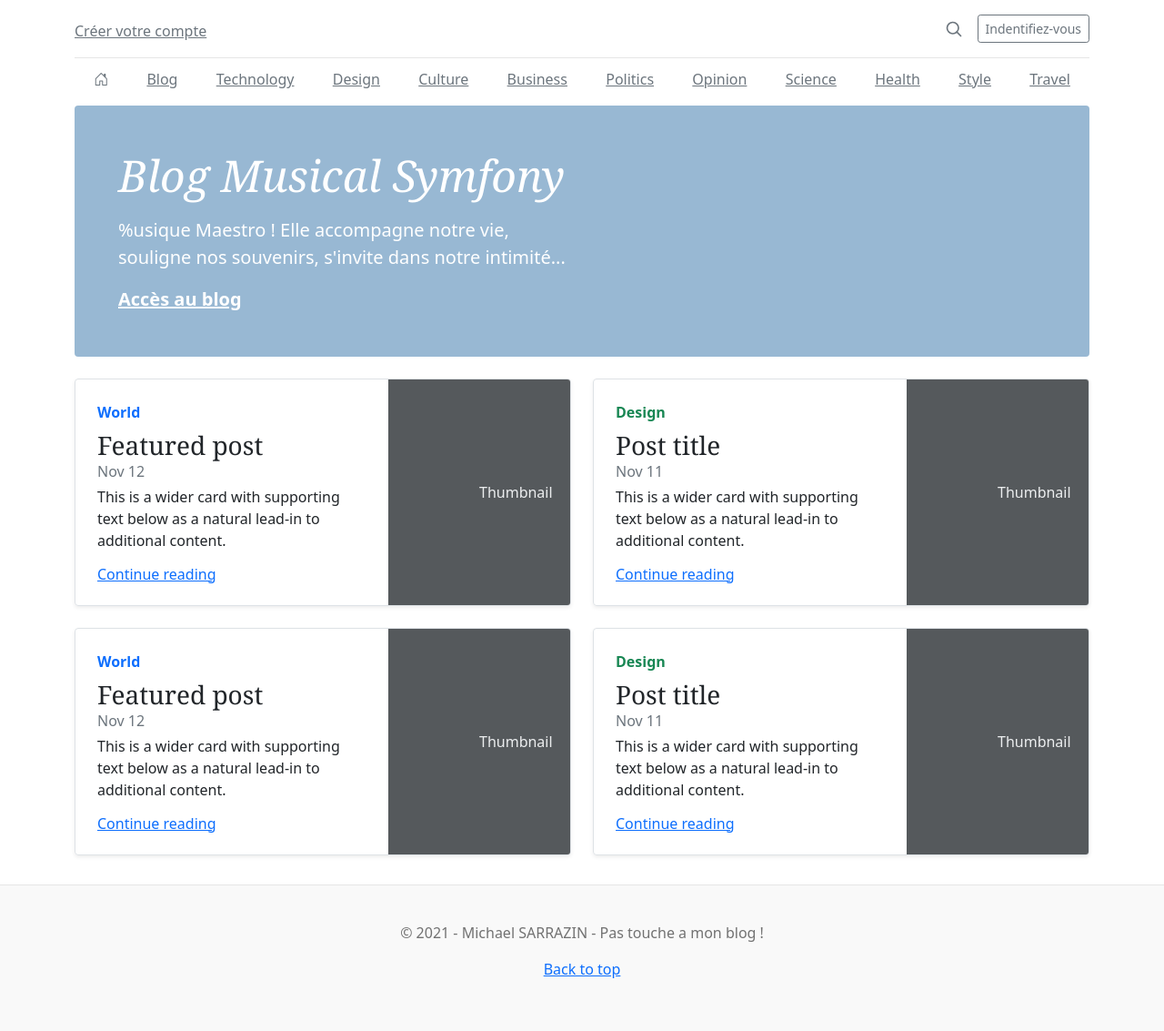
After one commit to MikeAppDev/demoBlog, a Symfony app: template templates/blog/blog.html.twig in a window 1280 px wide. The commit adds this page. Shown: the whole page at 91% size. Run offline with Twig, Linux system fonts and the light colour scheme; the template is opened without the code that fills it, so the values that code supplies are empty; some libraries are stand-ins or nearby versions.

Commit message:
premiere version du git pushblog Symfony

```diff
--- a/composer.json
+++ b/composer.json
@@ -44,6 +44,7 @@
         "twig/twig": "^2.12|^3.0"
     },
     "require-dev": {
+        "doctrine/doctrine-fixtures-bundle": "^3.4",
         "phpunit/phpunit": "^9.5",
         "symfony/browser-kit": "^5.3",
         "symfony/css-selector": "^5.3",
--- a/config/bundles.php
+++ b/config/bundles.php
@@ -12,4 +12,5 @@ return [
     Doctrine\Bundle\MigrationsBundle\DoctrineMigrationsBundle::class => ['all' => true],
     Symfony\Bundle\SecurityBundle\SecurityBundle::class => ['all' => true],
     Twig\Extra\TwigExtraBundle\TwigExtraBundle::class => ['all' => true],
+    Doctrine\Bundle\FixturesBundle\DoctrineFixturesBundle::class => ['dev' => true, 'test' => true],
 ];
--- a/public/css/blog.css
+++ b/public/css/blog.css
@@ -105,3 +105,6 @@
   .conteneur-base{
     min-height: 50vh;
   }
+  .bandeau-header{
+    background-color: #98B8D3;
+  }
--- a/templates/base.html.twig
+++ b/templates/base.html.twig
@@ -10,6 +10,9 @@
         {% endblock %}
         {# CDN BOOTSTRAP #}
  <link href="https://cdn.jsdelivr.net/npm/bootstrap@5.0.2/dist/css/bootstrap.min.css" rel="stylesheet" integrity="sha384-EVSTQN3/azprG1Anm3QDgpJLIm9Nao0Yz1ztcQTwFspd3yD65VohhpuuCOmLASjC" crossorigin="anonymous">
+        {# icon de BOOTSTRAP #}
+ <link rel="stylesheet" href="https://cdn.jsdelivr.net/npm/bootstrap-icons@1.5.0/font/bootstrap-icons.css">
+
      <link rel="stylesheet" href="{{ asset('css/blog.css') }}">
      {# asset() : fonction TWIG qui retourne le chemin absolu jusqu'au fichier CSS dans le dossier 'public' #}
 
@@ -21,24 +24,25 @@
   <header class="blog-header py-3">
     <div class="row flex-nowrap justify-content-between align-items-center">
       <div class="col-4 pt-1">
-        <a class="link-secondary" href="#">Subscribe</a>
+        <a class="link-secondary" href="#">Créer votre compte</a>
       </div>
       <div class="col-4 text-center">
-        <a class="blog-header-logo text-dark" href="#">Large</a>
+        {# <a class="blog-header-logo text-dark" href="#">Large</a> #}
       </div>
       <div class="col-4 d-flex justify-content-end align-items-center">
         <a class="link-secondary" href="#" aria-label="Search">
-          <svg xmlns="http://www.w3.org/2000/svg" width="20" height="20" fill="none" stroke="currentColor" stroke-linecap="round" stroke-linejoin="round" stroke-width="2" class="mx-3" role="img" viewBox="0 0 24 24"><title>Search</title><circle cx="10.5" cy="10.5" r="7.5"/><path d="M21 21l-5.2-5.2"/></svg>
+          <svg xmlns="http://www.w3.org/2000/svg" width="20" height="20" fill="none" stroke="currentColor" stroke-linecap="round" stroke-linejoin="round" stroke-width="2" class="mx-3" role="img" viewBox="0 0 24 24"><title>Rechercher</title><circle cx="10.5" cy="10.5" r="7.5"/><path d="M21 21l-5.2-5.2"/></svg>
         </a>
-        <a class="btn btn-sm btn-outline-secondary" href="#">Sign up</a>
+        <a class="btn btn-sm btn-outline-secondary" href="#">Indentifiez-vous</a>
       </div>
     </div>
   </header>
 
   <div class="nav-scroller py-1 mb-2">
-    <nav class="nav d-flex justify-content-between">
-      <a class="p-2 link-secondary" href="#">World</a>
-      <a class="p-2 link-secondary" href="#">U.S.</a>
+    <nav class="nav d-flex justify-content-around">
+    {# path()  : fonction TWIG permettant de générer une route, ne adresse en fonction de son nom définir dans le controlleur, on lui transmet en argument le nom de la route (@Route("", name=blog"))#}
+      <a class="p-2 link-secondary" href="{{ path('home') }}"><i class="bi bi-house-door"></i></a>
+      <a class="p-2 link-secondary" href="{{ path('blog') }}">Blog</a>
       <a class="p-2 link-secondary" href="#">Technology</a>
       <a class="p-2 link-secondary" href="#">Design</a>
       <a class="p-2 link-secondary" href="#">Culture</a>
@@ -52,11 +56,11 @@
     </nav>
   </div>
 
-  <div class="p-4 p-md-5 mb-4 text-white rounded bg-dark">
+  <div class="p-4 p-md-5 mb-4 text-white rounded bandeau-header">
     <div class="col-md-6 px-0">
-      <h1 class="display-4 fst-italic">Title of a longer featured blog post</h1>
-      <p class="lead my-3">Multiple lines of text that form the lede, informing new readers quickly and efficiently about what’s most interesting in this post’s contents.</p>
-      <p class="lead mb-0"><a href="#" class="text-white fw-bold">Continue reading...</a></p>
+      <h1 class="display-4 fst-italic">Blog Musical Symfony</h1>
+      <p class="lead my-3">%usique Maestro ! Elle accompagne notre vie, souligne nos souvenirs, s'invite dans notre intimité...</p>
+      <p class="lead mb-0"><a href="#" class="text-white fw-bold">Accès au blog</a></p>
     </div>
   </div>
 </div>
@@ -69,7 +73,7 @@
         </main>
 
               <footer class="blog-footer">
-  <p>Blog template built for <a href="https://getbootstrap.com/">Bootstrap</a> by <a href="https://twitter.com/mdo">@mdo</a>.</p>
+  <p>&copy; 2021 - Michael SARRAZIN - Pas touche a mon blog !</p>
   <p>
     <a href="#">Back to top</a>
   </p>
--- /dev/null
+++ b/templates/blog/blog.html.twig
@@ -0,0 +1,67 @@
+{% extends 'base.html.twig' %}
+
+{% block title %}Hello BlogController!{% endblock %}
+
+{% block body %}
+
+<div class="row mb-2">
+    <div class="col-md-6">
+      <div class="row g-0 border rounded overflow-hidden flex-md-row mb-4 shadow-sm h-md-250 position-relative">
+        <div class="col p-4 d-flex flex-column position-static">
+          <strong class="d-inline-block mb-2 text-primary">World</strong>
+          <h3 class="mb-0">Featured post</h3>
+          <div class="mb-1 text-muted">Nov 12</div>
+          <p class="card-text mb-auto">This is a wider card with supporting text below as a natural lead-in to additional content.</p>
+          <a href="#" class="stretched-link">Continue reading</a>
+        </div>
+        <div class="col-auto d-none d-lg-block">
+          <svg class="bd-placeholder-img" width="200" height="250" xmlns="http://www.w3.org/2000/svg" role="img" aria-label="Placeholder: Thumbnail" preserveAspectRatio="xMidYMid slice" focusable="false"><title>Placeholder</title><rect width="100%" height="100%" fill="#55595c"/><text x="50%" y="50%" fill="#eceeef" dy=".3em">Thumbnail</text></svg>
+        </div>
+      </div>
+    </div>
+    <div class="col-md-6">
+      <div class="row g-0 border rounded overflow-hidden flex-md-row mb-4 shadow-sm h-md-250 position-relative">
+        <div class="col p-4 d-flex flex-column position-static">
+          <strong class="d-inline-block mb-2 text-success">Design</strong>
+          <h3 class="mb-0">Post title</h3>
+          <div class="mb-1 text-muted">Nov 11</div>
+          <p class="mb-auto">This is a wider card with supporting text below as a natural lead-in to additional content.</p>
+          <a href="#" class="stretched-link">Continue reading</a>
+        </div>
+        <div class="col-auto d-none d-lg-block">
+          <svg class="bd-placeholder-img" width="200" height="250" xmlns="http://www.w3.org/2000/svg" role="img" aria-label="Placeholder: Thumbnail" preserveAspectRatio="xMidYMid slice" focusable="false"><title>Placeholder</title><rect width="100%" height="100%" fill="#55595c"/><text x="50%" y="50%" fill="#eceeef" dy=".3em">Thumbnail</text></svg>
+        </div>
+      </div>
+    </div>
+    <div class="col-md-6">
+      <div class="row g-0 border rounded overflow-hidden flex-md-row mb-4 shadow-sm h-md-250 position-relative">
+        <div class="col p-4 d-flex flex-column position-static">
+          <strong class="d-inline-block mb-2 text-primary">World</strong>
+          <h3 class="mb-0">Featured post</h3>
+          <div class="mb-1 text-muted">Nov 12</div>
+          <p class="card-text mb-auto">This is a wider card with supporting text below as a natural lead-in to additional content.</p>
+          <a href="#" class="stretched-link">Continue reading</a>
+        </div>
+        <div class="col-auto d-none d-lg-block">
+          <svg class="bd-placeholder-img" width="200" height="250" xmlns="http://www.w3.org/2000/svg" role="img" aria-label="Placeholder: Thumbnail" preserveAspectRatio="xMidYMid slice" focusable="false"><title>Placeholder</title><rect width="100%" height="100%" fill="#55595c"/><text x="50%" y="50%" fill="#eceeef" dy=".3em">Thumbnail</text></svg>
+        </div>
+      </div>
+    </div>
+    <div class="col-md-6">
+      <div class="row g-0 border rounded overflow-hidden flex-md-row mb-4 shadow-sm h-md-250 position-relative">
+        <div class="col p-4 d-flex flex-column position-static">
+          <strong class="d-inline-block mb-2 text-success">Design</strong>
+          <h3 class="mb-0">Post title</h3>
+          <div class="mb-1 text-muted">Nov 11</div>
+          <p class="mb-auto">This is a wider card with supporting text below as a natural lead-in to additional content.</p>
+          <a href="#" class="stretched-link">Continue reading</a>
+        </div>
+        <div class="col-auto d-none d-lg-block">
+          <svg class="bd-placeholder-img" width="200" height="250" xmlns="http://www.w3.org/2000/svg" role="img" aria-label="Placeholder: Thumbnail" preserveAspectRatio="xMidYMid slice" focusable="false"><title>Placeholder</title><rect width="100%" height="100%" fill="#55595c"/><text x="50%" y="50%" fill="#eceeef" dy=".3em">Thumbnail</text></svg>
+        </div>
+      </div>
+    </div>
+</div>
+
+
+{% endblock %}
```
Also changed, not shown: migrations/Version20210705121045.php (added, +31 -0 lines), src/Controller/BlogController.php (+25 -3 lines), src/DataFixtures/AppFixtures.php (added, +17 -0 lines), src/DataFixtures/ArticleFixtures.php (added, +36 -0 lines), src/Entity/Article.php (added, +92 -0 lines), src/Repository/ArticleRepository.php (added, +50 -0 lines), templates/blog/index.html.twig (deleted, +0 -20 lines), templates/blog/show.html.twig (added, +26 -0 lines), 3 other files.
